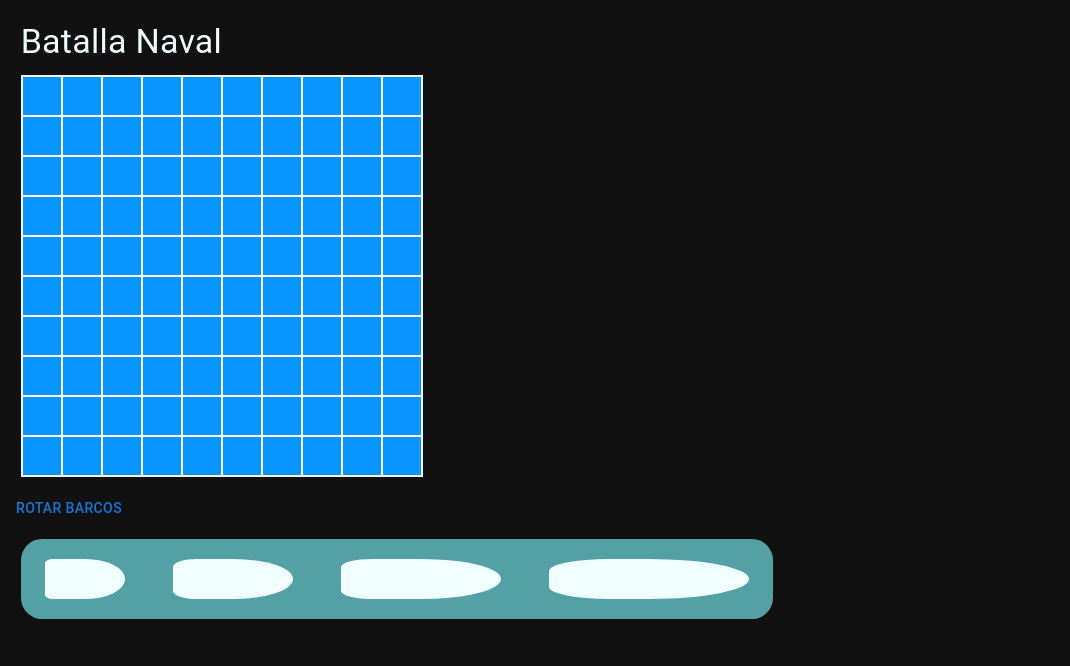
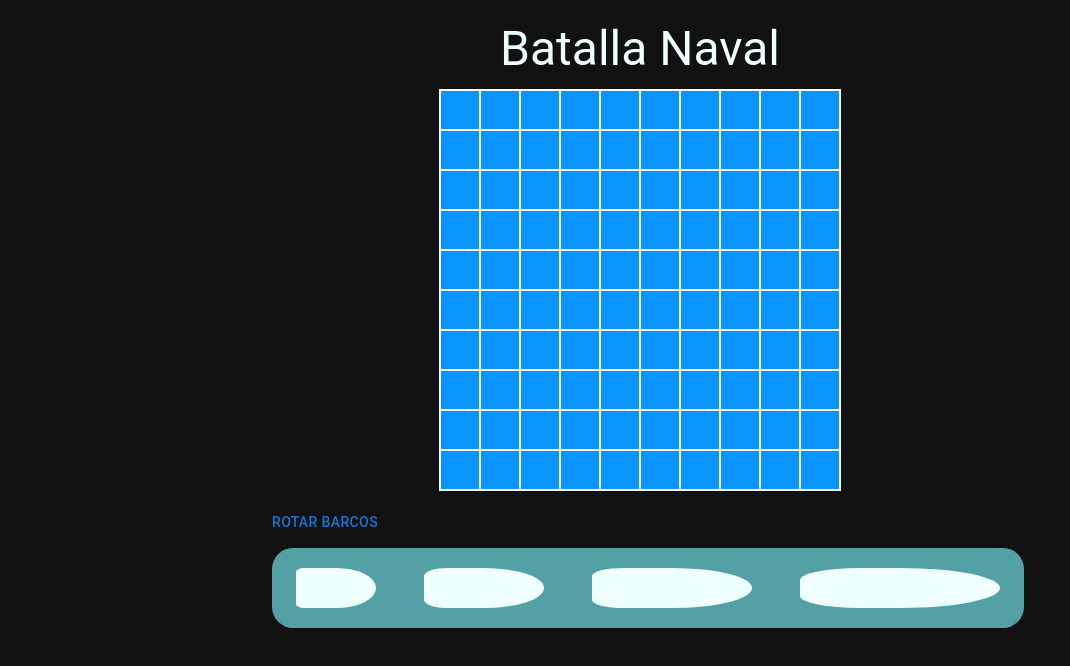
Before and after one commit to IanGhioni/unq-ui-Ian-Ghioni-trabajo-final, a React (Vite) app in the folder batalla-naval/: page / in a window 1280 px wide. Shown: the top 666 px of the page, without its empty margins (0-1070 px from the left). Built offline with nearby package versions, Linux system fonts and the light colour scheme.

Commit message:
añadido display flex centralizado al app

```diff
--- a/batalla-naval/src/App.css
+++ b/batalla-naval/src/App.css
@@ -1,5 +1,9 @@
 .titulo {
-  padding-left: 1%;
   padding-top: 1%;
   color: azure;
 }
+.appContainer {
+  display: flex;
+  flex-direction: column;
+  align-items: center;
+}
--- a/batalla-naval/src/App.jsx
+++ b/batalla-naval/src/App.jsx
@@ -6,10 +6,10 @@ import BarcoContainer from './components/Barco/BarcoContainer'
 function App() {
 
   return (
-      <Box>
+      <Box className="appContainer">
         <Typography
           className='titulo'
-          variant='h4'>
+          variant='h3'>
             Batalla Naval
         </Typography>
         <Tablero/>
```
